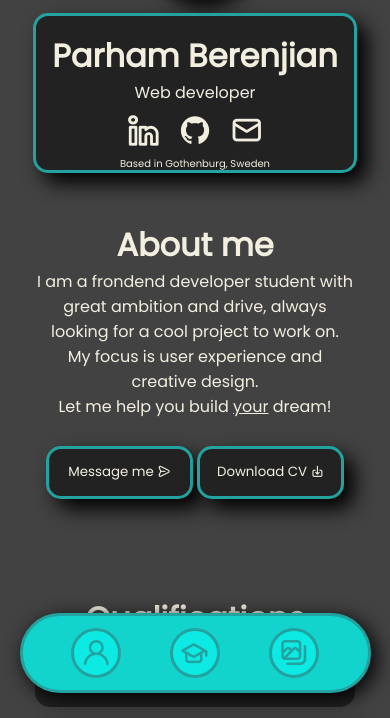
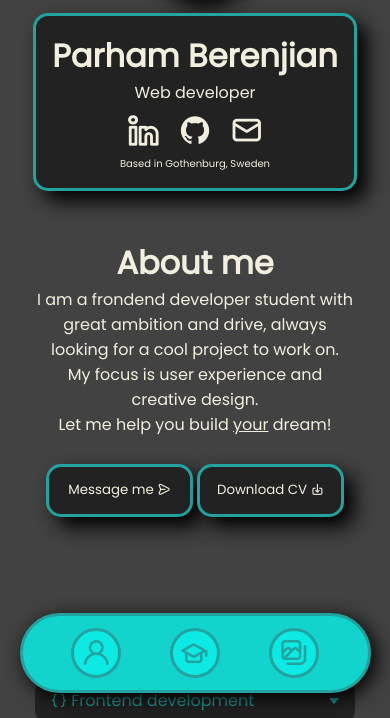
Before and after one commit to ParhamInBinary/CV, a plain HTML site: page index.html in a window 390 px wide. Shown: the part 135-853 px from the top of the page. Drawn offline with nearby package versions, Linux system fonts and the light colour scheme.

Commit message:
minor edit

```diff
--- a/mobileView.css
+++ b/mobileView.css
@@ -40,7 +40,6 @@
         background-color: var(--secondColor);
         border: 3px solid var(--detailColor);
         color: var(--offColor);
-        height: 10em;
         padding: 1em;
         display: flex;
         flex-direction: column;
```
